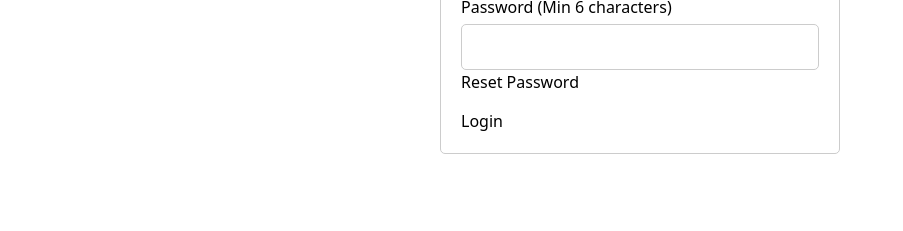
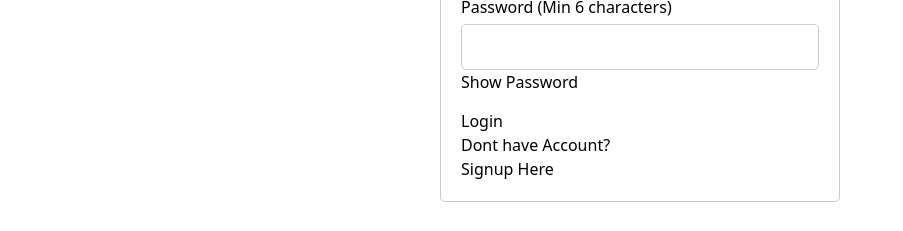
Before and after one commit to sigma390/Advisoropedia-Assignment, a React (Vite) app in the folder Client/Advisoropedia-Frontend/: page /login in a window 1280 px wide. Shown: the part 499-730 px from the top of the page, without its empty margins (0-903 px from the left). Built offline with nearby package versions, Linux system fonts and the light colour scheme.

Commit message:
Added Some Functionality

```diff
--- a/Client/Advisoropedia-Frontend/src/Components/Login/Login.tsx
+++ b/Client/Advisoropedia-Frontend/src/Components/Login/Login.tsx
@@ -2,6 +2,7 @@ import React, { useState } from 'react';
 import axios, { AxiosError, AxiosResponse } from 'axios';
 import { ToastContainer, toast } from 'react-toastify';
 import 'react-toastify/dist/ReactToastify.css';
+import { useNavigate } from 'react-router-dom';
 
 
 const baseURL =  'http://localhost:3000/user';
@@ -9,6 +10,8 @@ const baseURL =  'http://localhost:3000/user';
 const Login = () => {
   const [username, setUsername] = useState('');
   const [password, setPassword] = useState('');
+  const [passChnage, setPassChange]  =useState('password');
+  const navigate = useNavigate()
 
 
   const handleUsernameChange = (event: { target: { value: React.SetStateAction<string>; }; }) => {
@@ -20,8 +23,22 @@ const Login = () => {
   };
 
 
-  const handleResetPassword = () => {
-    setPassword('');
+
+  const handleSignup = ()=>{
+    navigate('/signup')
+  }
+
+
+  const handleShowPassword = () => {
+    if (passChnage=== 'email') {
+      setPassChange("password");
+
+
+    }else{
+      setPassChange("email")
+
+    }
+
   };
   const handleSubmit = async () => {
     // Form data (assuming you have state variables for username and password)
@@ -37,6 +54,7 @@ const Login = () => {
       toast.success("Login Successfull!",{
         position:'top-center'
       });
+      navigate("/posts")
       // Handle successful login response here
     } catch (error) {
       if (axios.isAxiosError(error)) {
@@ -69,14 +87,19 @@ const Login = () => {
       <div className="input-group">
         <label htmlFor="password">Password (Min 6 characters)</label>
         <input
-          type="password"
+          type={passChnage}
           id="password"
           value={password}
           onChange={handlePasswordChange}
         />
-        <button className=' mt-1 hover:text-orange-500 duration-200' onClick={handleResetPassword}>Reset Password</button>
+        <div className=' flex justify-end'>
+        <button className=' mt-1 hover:text-orange-500
+        duration-200' onClick={handleShowPassword}>Show Password</button>
+
+        </div>
+
       </div>
-      <div className='flex mt-5 justify-center items-center'>
+      <div className='flex mt-2 justify-center items-center'>
       <button className=' w-32 flex p-2 bg-orange-700
       rounded-xl justify-center items-center text-center
        text-xl text-white
@@ -86,6 +109,7 @@ const Login = () => {
 
 
       </div>
+      <div className='mt-2 flex justify-center items-center'><p>Dont have Account? </p><button onClick={handleSignup} className=' ml-2 text-blue-500'>Signup Here</button></div>
 
 
 
```
